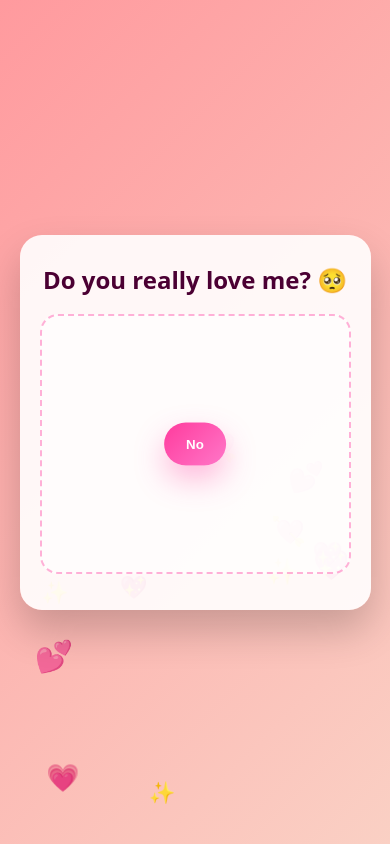
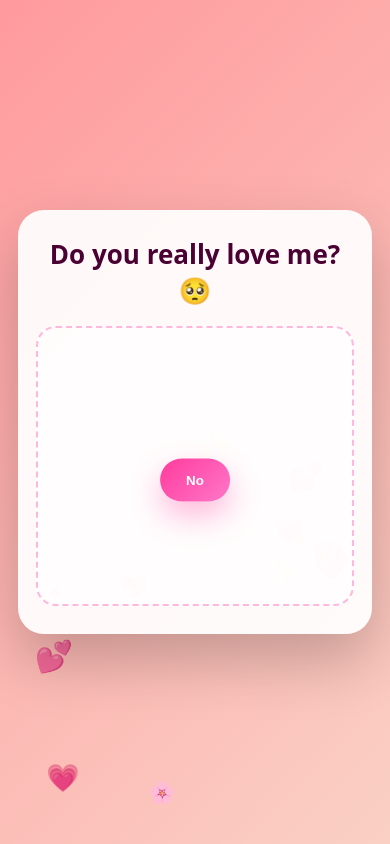
Before and after one commit to VR-ESP/Kaathambari-Bday, a plain HTML site: page page2.html in a window 390 px wide. Drawn offline with Linux system fonts and the light colour scheme.

Commit message:
Update page2.html

```diff
--- a/page2.html
+++ b/page2.html
@@ -10,7 +10,7 @@
 
   body {
     margin: 0;
-    height: 100dvh; /* fixes Chrome cut issue */
+    min-height: 100dvh;
     display: flex;
     justify-content: center;
     align-items: center;
@@ -18,6 +18,7 @@
     overflow: hidden;
     background: linear-gradient(135deg, #ff9a9e, #fad0c4);
     position: relative;
+    padding: 18px; /* helps on small screens */
   }
 
   /* Floating hearts */
@@ -27,25 +28,24 @@
     pointer-events: none;
     overflow: hidden;
   }
-
   .heart {
     position: absolute;
     animation: floatUp linear infinite;
     opacity: 0.6;
   }
-
   @keyframes floatUp {
     0% { transform: translateY(110vh); opacity: 0; }
     10% { opacity: 1; }
     100% { transform: translateY(-20vh); opacity: 0; }
   }
 
+  /* Bigger card */
   .card {
-    width: min(90vw, 600px);
-    background: rgba(255,255,255,0.9);
-    padding: 28px 20px 36px;
-    border-radius: 22px;
-    box-shadow: 0 20px 40px rgba(0,0,0,0.2);
+    width: min(94vw, 760px);              /* ⬅️ bigger max width */
+    background: rgba(255,255,255,0.92);
+    padding: 34px 26px 34px;             /* ⬅️ more padding */
+    border-radius: 26px;
+    box-shadow: 0 26px 60px rgba(0,0,0,0.22);
     text-align: center;
     position: relative;
     z-index: 2;
@@ -53,64 +53,69 @@
 
   h1 {
     margin: 0 0 18px;
-    font-size: clamp(24px, 4vw, 36px);
+    font-size: clamp(26px, 4vw, 44px);   /* ⬅️ slightly bigger heading */
     color: #4b0033;
   }
 
   .playArea {
     position: relative;
-    height: 220px;
-    border-radius: 18px;
-    background: rgba(255,255,255,0.6);
-    border: 2px dashed rgba(255,0,128,0.3);
+    height: 260px;                       /* ⬅️ slightly bigger play area */
+    border-radius: 20px;
+    background: rgba(255,255,255,0.62);
+    border: 2px dashed rgba(255,0,128,0.28);
     overflow: hidden;
   }
 
   button {
     position: absolute;
-    padding: 14px 22px;
+    padding: 14px 26px;
     border: none;
     border-radius: 999px;
     background: linear-gradient(135deg, #ff3b9d, #ff77c8);
     color: white;
-    font-weight: 700;
+    font-weight: 800;
     cursor: pointer;
     box-shadow: 0 14px 30px rgba(255,59,157,0.35);
     transition: transform 0.1s ease;
   }
 
-  button:active {
-    transform: scale(0.95);
-  }
+  button:active { transform: scale(0.95); }
 
+  /* Reveal section is INSIDE card layout (no absolute positioning) */
   .reveal {
     display: none;
-    margin-top: 22px;
+    margin-top: 24px;
     animation: fadeIn 0.4s ease forwards;
   }
-
   @keyframes fadeIn {
     from { opacity: 0; transform: translateY(8px); }
     to { opacity: 1; transform: translateY(0); }
   }
 
+  /* Next button should not be absolute — keep it inside */
+  .nextWrap{
+    margin-top: 16px;
+    display: flex;
+    justify-content: center;
+  }
+
   .nextBtn {
-    margin-top: 14px;
-    padding: 14px 26px;
+    position: static;                    /* ✅ important: keeps it inside card */
+    padding: 14px 30px;
     font-size: 16px;
     background: linear-gradient(135deg, #7c3aed, #ff3b9d);
     box-shadow: 0 16px 36px rgba(124,58,237,0.35);
   }
 
-  @media (max-width: 500px) {
-    .playArea { height: 260px; }
+  @media (max-width: 520px) {
+    .card { padding: 26px 18px 28px; }
+    .playArea { height: 280px; }
   }
 </style>
 </head>
 
 <body>
 
-<!-- Hearts -->
 <div class="hearts" id="hearts"></div>
 
 <div class="card">
@@ -121,15 +126,18 @@
   </div>
 
   <div class="reveal" id="reveal">
-    <h1>I know you really love me 😏💖</h1>
-    <button class="nextBtn" onclick="goNext()">Next 💕</button>
+    <h1 style="margin-top: 6px;">I know you really love me 😏💖</h1>
+
+    <div class="nextWrap">
+      <button class="nextBtn" type="button" onclick="goNext()">Next 💕</button>
+    </div>
   </div>
 </div>
 
 <script>
-/* Floating hearts */
+  // Floating hearts
   const hearts = document.getElementById("hearts");
-const emojis = ["💖","💗","💕","💘","✨"];
+  const emojis = ["💖","💗","💕","💘","✨","🌸"];
 
   setInterval(() => {
     const h = document.createElement("div");
@@ -142,7 +150,7 @@ setInterval(() => {
     setTimeout(() => h.remove(), 12000);
   }, 350);
 
-/* Button escape logic */
+  // Button escape logic
   const noBtn = document.getElementById("noBtn");
   const playArea = document.getElementById("playArea");
   const reveal = document.getElementById("reveal");
@@ -151,12 +159,11 @@ const question = document.getElementById("question");
   let escapes = 3;
   let done = false;
 
-// initial position
   centerButton();
 
   function centerButton() {
     noBtn.style.left = "50%";
-  noBtn.style.top = "50%";
+    noBtn.style.top = "55%";
     noBtn.style.transform = "translate(-50%, -50%)";
   }
 
@@ -165,6 +172,7 @@ function moveButton() {
 
     escapes--;
 
+    // After 3 runaways, reveal next
     if (escapes < 0) {
       finish();
       return;
@@ -173,8 +181,9 @@ function moveButton() {
     const area = playArea.getBoundingClientRect();
     const btn = noBtn.getBoundingClientRect();
 
-  const x = Math.random() * (area.width - btn.width - 20) + 10;
-  const y = Math.random() * (area.height - btn.height - 20) + 10;
+    const pad = 12;
+    const x = Math.random() * (area.width - btn.width - pad*2) + pad;
+    const y = Math.random() * (area.height - btn.height - pad*2) + pad;
 
     noBtn.style.left = x + "px";
     noBtn.style.top = y + "px";
@@ -191,6 +200,11 @@ function finish() {
   noBtn.addEventListener("mouseenter", moveButton);
   noBtn.addEventListener("click", moveButton);
 
+  // Keep button safe on resize
+  window.addEventListener("resize", () => {
+    if (!done) centerButton();
+  });
+
   function goNext() {
     window.location.href = "page3.html";
   }
```
Lines whose indentation alone changed are shown as unchanged.
